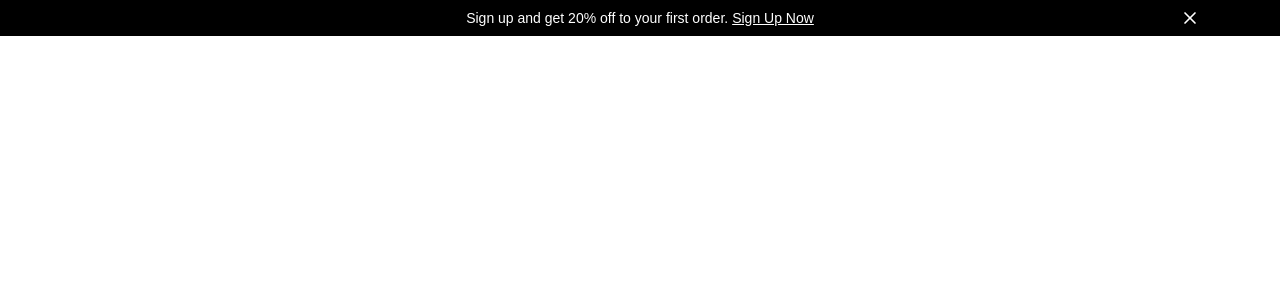
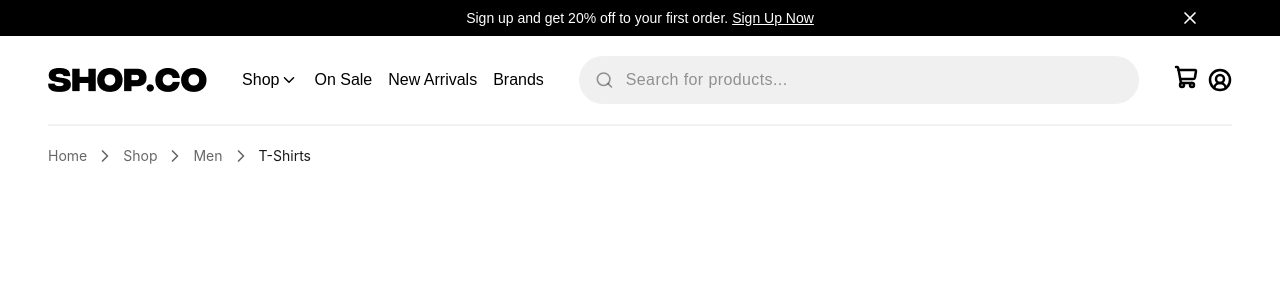
Before and after one commit to 01mehran/shopverse, a React (Vite) app: page /cart in a window 1280 px wide. Shown: the top 300 px of the page. Built offline with nearby package versions, Linux system fonts and the light colour scheme; a web font is replaced by a local one.

Commit message:
feat(cart): add header component Closes #14

```diff
--- a/src/pages/Cart.tsx
+++ b/src/pages/Cart.tsx
@@ -1,10 +1,12 @@
 // Components;
-import { TopBar } from "@/shared/components";
+import { BreadCrumb, Header, TopBar } from "@/shared/components";
 
 export default function Cart() {
   return (
     <section>
       <TopBar />
+      <Header />
+      <BreadCrumb />
     </section>
   );
 }
```
